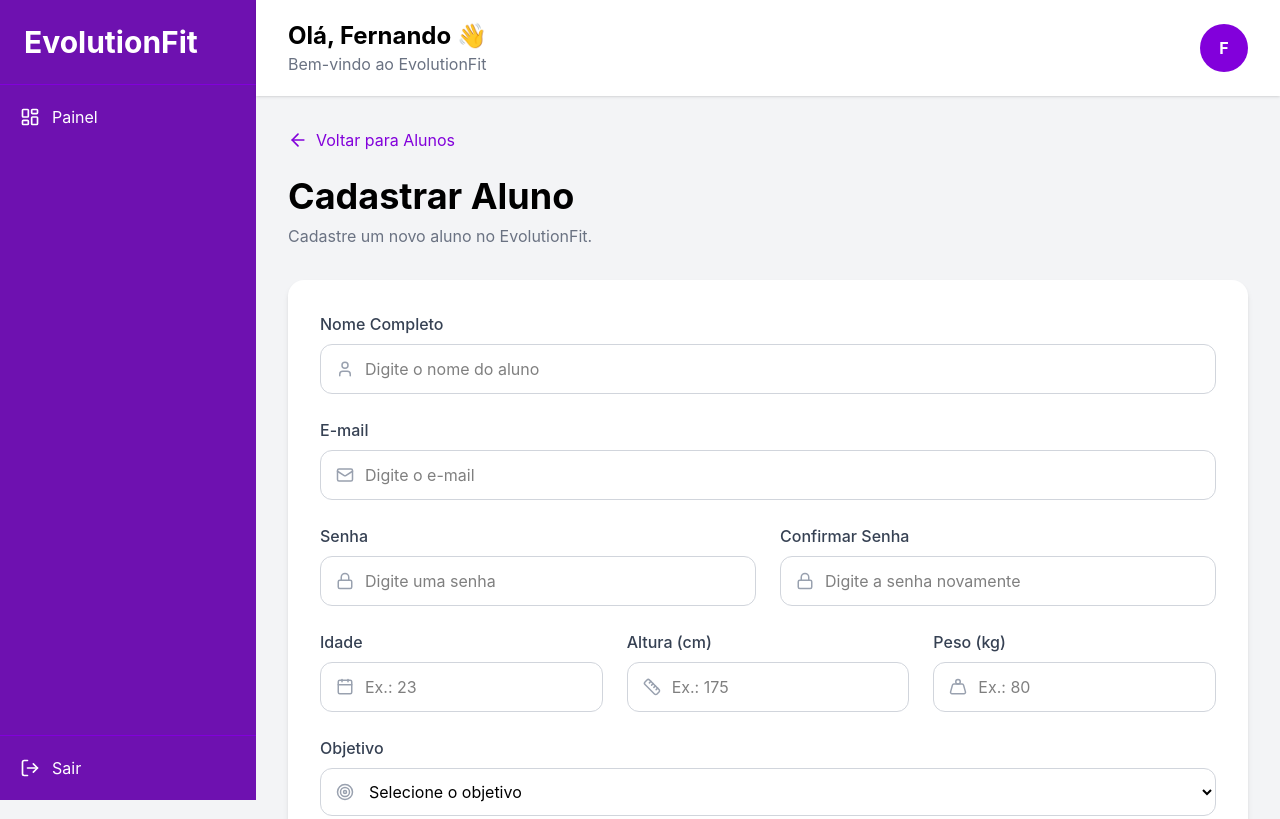
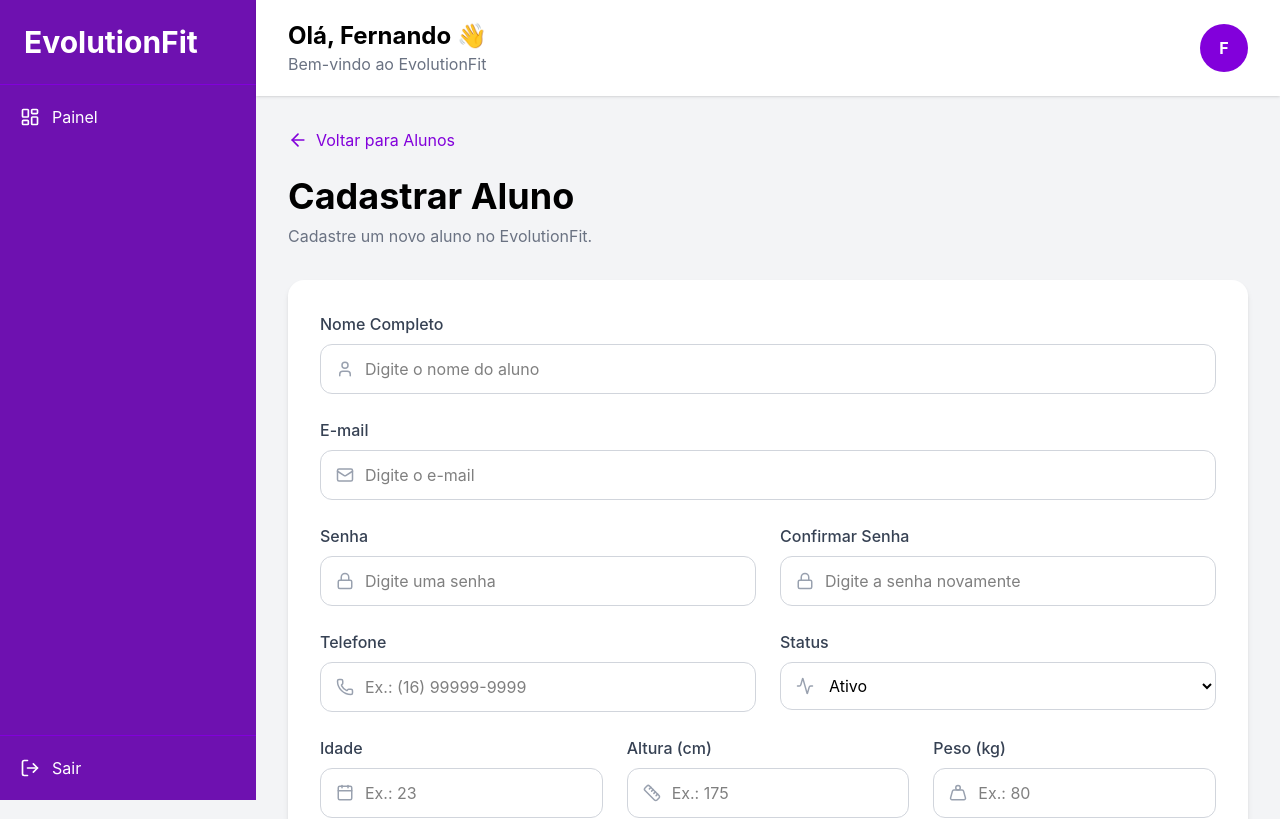
Before and after one commit to Fernando-Moreno-7/projetoTCC, a React app in the folder frontend/: page /cadastrar-aluno in a window 1280 px wide. Shown: the top 819 px of the page. Built offline with nearby package versions, Linux system fonts and the light colour scheme; sample sign-in values are in the browser's storage; the HTML template or start-up script is replaced by a standard one.

Commit message:
adicionando telefone e status aos alunos

```diff
--- a/frontend/src/pages/Alunos/Alunos.jsx
+++ b/frontend/src/pages/Alunos/Alunos.jsx
@@ -90,7 +90,6 @@ export default function Alunos() {
                 );
 
             }
-
         }
     }
 
@@ -170,10 +169,18 @@ export default function Alunos() {
                                 key={aluno.id}
                                 nome={aluno.nome}
                                 email={aluno.email}
-                                telefone="Não informado"
-                                status="Ativo"
+                                telefone={
+                                    aluno.telefone ||
+                                    "Não informado"
+                                }
+                                status={
+                                    aluno.status ||
+                                    "Ativo"
+                                }
                                 onEditar={() =>
-                                    navigate(`/editar-aluno/${aluno.id}`)
+                                    navigate(
+                                        `/editar-aluno/${aluno.id}`
+                                    )
                                 }
                                 onExcluir={() =>
                                     excluirAluno(aluno.id)
@@ -191,5 +198,4 @@ export default function Alunos() {
         </Layout>
 
     );
-
 }
--- a/frontend/src/pages/CadastrarAluno/CadastrarAluno.jsx
+++ b/frontend/src/pages/CadastrarAluno/CadastrarAluno.jsx
@@ -12,7 +12,9 @@ import {
     Calendar,
     Ruler,
     Weight,
-    Target
+    Target,
+    Phone,
+    Activity
 } from "lucide-react";
 
 export default function CadastrarAluno() {
@@ -27,6 +29,8 @@ export default function CadastrarAluno() {
     const [altura, setAltura] = useState("");
     const [peso, setPeso] = useState("");
     const [objetivo, setObjetivo] = useState("");
+    const [telefone, setTelefone] = useState("");
+    const [status, setStatus] = useState("Ativo");
     const [carregando, setCarregando] = useState(false);
 
     async function handleCadastrarAluno(e) {
@@ -57,7 +61,9 @@ export default function CadastrarAluno() {
                     idade: idade ? Number(idade) : null,
                     altura: altura ? Number(altura) : null,
                     peso: peso ? Number(peso) : null,
-                    objetivo: objetivo || null
+                    objetivo: objetivo || null,
+                    telefone: telefone || null,
+                    status
                 }
             );
 
@@ -78,7 +84,9 @@ export default function CadastrarAluno() {
 
             } else {
 
-                alert("Não foi possível conectar ao servidor.");
+                alert(
+                    "Não foi possível conectar ao servidor."
+                );
 
             }
 
@@ -99,7 +107,9 @@ export default function CadastrarAluno() {
             >
                 <ArrowLeft size={20} />
 
-                <span>Voltar para Alunos</span>
+                <span>
+                    Voltar para Alunos
+                </span>
             </button>
 
             <div>
@@ -214,6 +224,66 @@ export default function CadastrarAluno() {
                                     placeholder="Digite a senha novamente"
                                     className="w-full border border-gray-300 rounded-xl py-3 pl-11 pr-4 focus:outline-none focus:ring-2 focus:ring-purple-600"
                                 />
+
+                            </div>
+
+                        </div>
+
+                    </div>
+
+                    <div className="grid grid-cols-2 gap-6">
+
+                        <div>
+
+                            <label className="block text-gray-700 font-medium mb-2">
+                                Telefone
+                            </label>
+
+                            <div className="relative">
+
+                                <Phone
+                                    size={18}
+                                    className="absolute left-4 top-1/2 -translate-y-1/2 text-gray-400"
+                                />
+
+                                <input
+                                    type="text"
+                                    value={telefone}
+                                    onChange={(e) => setTelefone(e.target.value)}
+                                    placeholder="Ex.: (16) 99999-9999"
+                                    className="w-full border border-gray-300 rounded-xl py-3 pl-11 pr-4 focus:outline-none focus:ring-2 focus:ring-purple-600"
+                                />
+
+                            </div>
+
+                        </div>
+
+                        <div>
+
+                            <label className="block text-gray-700 font-medium mb-2">
+                                Status
+                            </label>
+
+                            <div className="relative">
+
+                                <Activity
+                                    size={18}
+                                    className="absolute left-4 top-1/2 -translate-y-1/2 text-gray-400"
+                                />
+
+                                <select
+                                    value={status}
+                                    onChange={(e) => setStatus(e.target.value)}
+                                    className="w-full border border-gray-300 rounded-xl py-3 pl-11 pr-4 focus:outline-none focus:ring-2 focus:ring-purple-600"
+                                >
+                                    <option value="Ativo">
+                                        Ativo
+                                    </option>
+
+                                    <option value="Inativo">
+                                        Inativo
+                                    </option>
+                                </select>
 
                             </div>
 
--- a/frontend/src/pages/EditarAluno/EditarAluno.jsx
+++ b/frontend/src/pages/EditarAluno/EditarAluno.jsx
@@ -11,7 +11,9 @@ import {
     Calendar,
     Ruler,
     Weight,
-    Target
+    Target,
+    Phone,
+    Activity
 } from "lucide-react";
 
 export default function EditarAluno() {
@@ -26,17 +28,15 @@ export default function EditarAluno() {
     const [altura, setAltura] = useState("");
     const [peso, setPeso] = useState("");
     const [objetivo, setObjetivo] = useState("");
+    const [telefone, setTelefone] = useState("");
+    const [status, setStatus] = useState("Ativo");
 
     const [carregando, setCarregando] = useState(true);
     const [salvando, setSalvando] = useState(false);
 
-
     useEffect(() => {
-
         buscarAluno();
-
     }, []);
-
 
     async function buscarAluno() {
 
@@ -53,6 +53,8 @@ export default function EditarAluno() {
             setAltura(aluno.altura || "");
             setPeso(aluno.peso || "");
             setObjetivo(aluno.objetivo || "");
+            setTelefone(aluno.telefone || "");
+            setStatus(aluno.status || "Ativo");
 
         } catch (error) {
 
@@ -69,11 +71,9 @@ export default function EditarAluno() {
         }
     }
 
-
     async function handleEditarAluno(e) {
 
         e.preventDefault();
-
 
         if (!nome) {
 
@@ -81,7 +81,6 @@ export default function EditarAluno() {
 
             return;
         }
-
 
         // =====================================
         // VALIDAR SENHA SOMENTE SE FOR ALTERADA
@@ -98,26 +97,21 @@ export default function EditarAluno() {
                 return;
             }
 
-
             if (senha !== confirmarSenha) {
 
                 alert("As senhas não coincidem!");
 
                 return;
             }
-
         }
-
 
         try {
 
             setSalvando(true);
 
-
             const response = await axios.post(
                 "http://localhost:5000/user/update",
                 {
-
                     idUsuario: Number(id),
 
                     nome,
@@ -142,21 +136,22 @@ export default function EditarAluno() {
                             : null,
 
                     objetivo:
-                        objetivo || null
+                        objetivo || null,
 
+                    telefone:
+                        telefone || null,
+
+                    status
                 }
             );
-
 
             alert(response.data.message);
 
             navigate("/alunos");
 
-
         } catch (error) {
 
             console.error(error);
-
 
             if (error.response) {
 
@@ -180,7 +175,6 @@ export default function EditarAluno() {
         }
     }
 
-
     if (carregando) {
 
         return (
@@ -194,9 +188,7 @@ export default function EditarAluno() {
             </Layout>
 
         );
-
     }
-
 
     return (
 
@@ -213,18 +205,15 @@ export default function EditarAluno() {
                 </span>
             </button>
 
-
             <div>
 
                 <h1 className="text-4xl font-bold">
                     Editar Aluno
                 </h1>
 
-
                 <p className="text-gray-500 mt-2 mb-8">
                     Atualize os dados do aluno.
                 </p>
-
 
                 <form
                     onSubmit={handleEditarAluno}
@@ -237,14 +226,12 @@ export default function EditarAluno() {
                             Nome Completo
                         </label>
 
-
                         <div className="relative">
 
                             <User
                                 size={18}
                                 className="absolute left-4 top-1/2 -translate-y-1/2 text-gray-400"
                             />
-
 
                             <input
                                 type="text"
@@ -260,7 +247,6 @@ export default function EditarAluno() {
 
                     </div>
 
-
                     <div className="grid grid-cols-2 gap-6">
 
                         <div>
@@ -269,14 +255,12 @@ export default function EditarAluno() {
                                 Nova Senha
                             </label>
 
-
                             <div className="relative">
 
                                 <Lock
                                     size={18}
                                     className="absolute left-4 top-1/2 -translate-y-1/2 text-gray-400"
                                 />
-
 
                                 <input
                                     type="password"
@@ -292,13 +276,11 @@ export default function EditarAluno() {
 
                         </div>
 
-
                         <div>
 
                             <label className="block text-gray-700 font-medium mb-2">
                                 Confirmar Senha
                             </label>
-
 
                             <div className="relative">
 
@@ -306,7 +288,6 @@ export default function EditarAluno() {
                                     size={18}
                                     className="absolute left-4 top-1/2 -translate-y-1/2 text-gray-400"
                                 />
-
 
                                 <input
                                     type="password"
@@ -326,11 +307,73 @@ export default function EditarAluno() {
 
                     </div>
 
-
                     <p className="text-sm text-gray-500">
                         Deixe os campos de senha em branco caso não queira alterar a senha do aluno.
                     </p>
 
+                    <div className="grid grid-cols-2 gap-6">
+
+                        <div>
+
+                            <label className="block text-gray-700 font-medium mb-2">
+                                Telefone
+                            </label>
+
+                            <div className="relative">
+
+                                <Phone
+                                    size={18}
+                                    className="absolute left-4 top-1/2 -translate-y-1/2 text-gray-400"
+                                />
+
+                                <input
+                                    type="text"
+                                    value={telefone}
+                                    onChange={(e) =>
+                                        setTelefone(e.target.value)
+                                    }
+                                    placeholder="Ex.: (16) 99999-9999"
+                                    className="w-full border border-gray-300 rounded-xl py-3 pl-11 pr-4 focus:outline-none focus:ring-2 focus:ring-purple-600"
+                                />
+
+                            </div>
+
+                        </div>
+
+                        <div>
+
+                            <label className="block text-gray-700 font-medium mb-2">
+                                Status
+                            </label>
+
+                            <div className="relative">
+
+                                <Activity
+                                    size={18}
+                                    className="absolute left-4 top-1/2 -translate-y-1/2 text-gray-400"
+                                />
+
+                                <select
+                                    value={status}
+                                    onChange={(e) =>
+                                        setStatus(e.target.value)
+                                    }
+                                    className="w-full border border-gray-300 rounded-xl py-3 pl-11 pr-4 focus:outline-none focus:ring-2 focus:ring-purple-600"
+                                >
+                                    <option value="Ativo">
+                                        Ativo
+                                    </option>
+
+                                    <option value="Inativo">
+                                        Inativo
+                                    </option>
+                                </select>
+
+                            </div>
+
+                        </div>
+
+                    </div>
 
                     <div className="grid grid-cols-3 gap-6">
 
@@ -340,14 +383,12 @@ export default function EditarAluno() {
                                 Idade
                             </label>
 
-
                             <div className="relative">
 
                                 <Calendar
                                     size={18}
                                     className="absolute left-4 top-1/2 -translate-y-1/2 text-gray-400"
                                 />
-
 
                                 <input
                                     type="number"
@@ -363,13 +404,11 @@ export default function EditarAluno() {
 
                         </div>
 
-
                         <div>
 
                             <label className="block text-gray-700 font-medium mb-2">
                                 Altura (cm)
                             </label>
-
 
                             <div className="relative">
 
@@ -377,7 +416,6 @@ export default function EditarAluno() {
                                     size={18}
                                     className="absolute left-4 top-1/2 -translate-y-1/2 text-gray-400"
                                 />
-
 
                                 <input
                                     type="number"
@@ -393,13 +431,11 @@ export default function EditarAluno() {
 
                         </div>
 
-
                         <div>
 
                             <label className="block text-gray-700 font-medium mb-2">
                                 Peso (kg)
                             </label>
-
 
                             <div className="relative">
 
@@ -407,7 +443,6 @@ export default function EditarAluno() {
                                     size={18}
                                     className="absolute left-4 top-1/2 -translate-y-1/2 text-gray-400"
                                 />
-
 
                                 <input
                                     type="number"
@@ -426,13 +461,11 @@ export default function EditarAluno() {
 
                     </div>
 
-
                     <div>
 
                         <label className="block text-gray-700 font-medium mb-2">
                             Objetivo
                         </label>
-
 
                         <div className="relative">
 
@@ -440,7 +473,6 @@ export default function EditarAluno() {
                                 size={18}
                                 className="absolute left-4 top-1/2 -translate-y-1/2 text-gray-400"
                             />
-
 
                             <select
                                 value={objetivo}
@@ -476,7 +508,6 @@ export default function EditarAluno() {
 
                     </div>
 
-
                     <div className="flex justify-end gap-4 pt-8 border-t">
 
                         <button
@@ -488,7 +519,6 @@ export default function EditarAluno() {
                         >
                             Cancelar
                         </button>
-
 
                         <button
                             type="submit"
```
Also changed, not shown: 2 other files (tests, documents, lock files or other folders).
